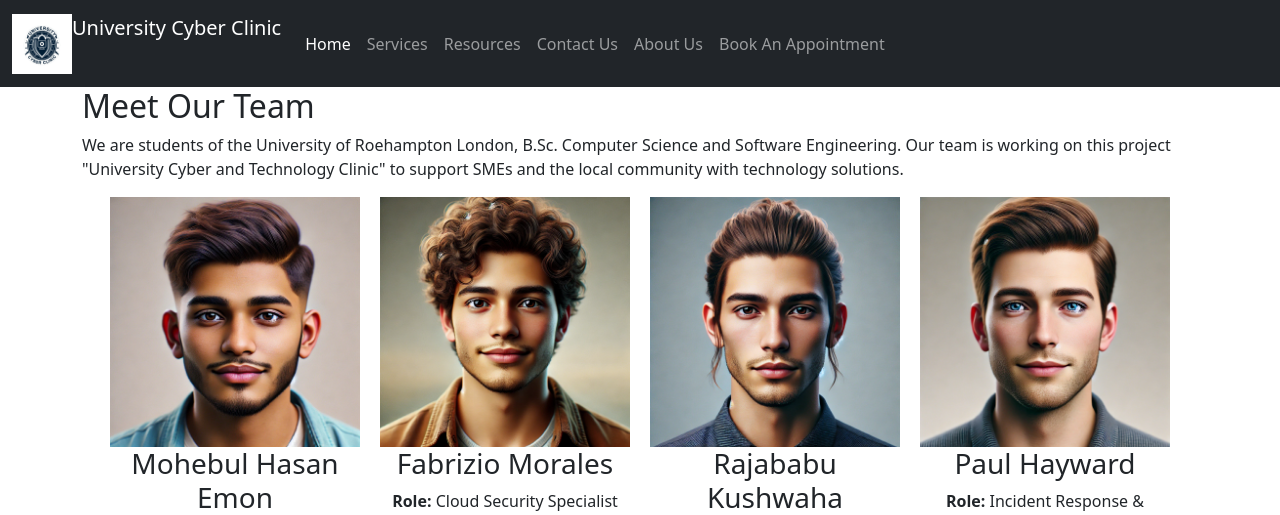
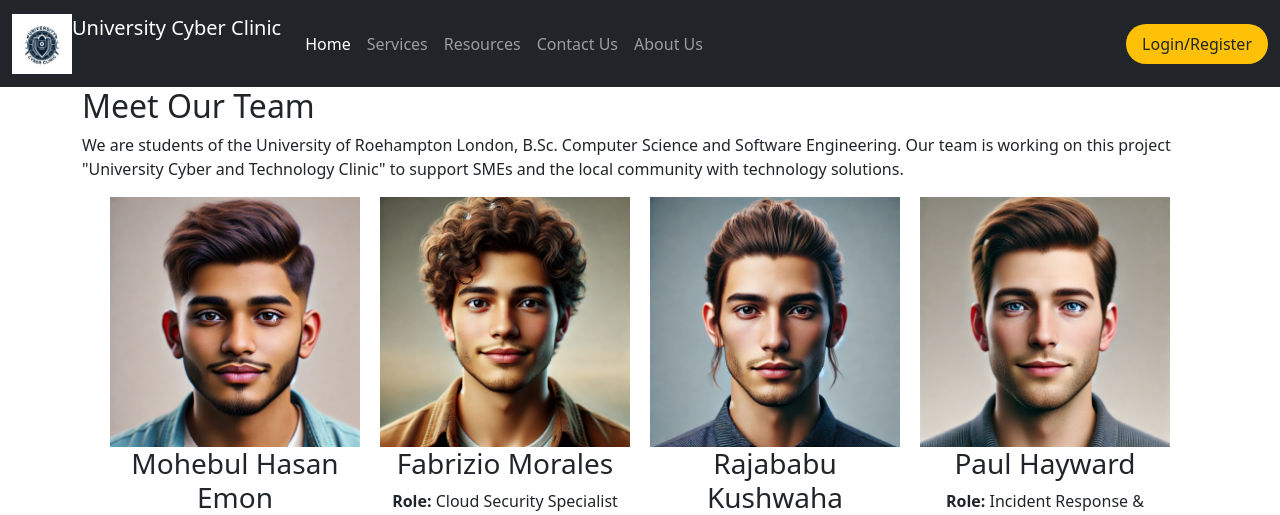
Before and after one commit to FabrizioMorales/Final-Project, a Django app: page /about/ in a window 1280 px wide. Shown: the top 515 px of the page. Run offline with Django 5.2, Linux system fonts and the light colour scheme.

Commit message:
Update base.html to add login/register Buttion on NavBar and Remove Appointment

```diff
--- a/src/django-project/universitycyberclinic/templates/base.html
+++ b/src/django-project/universitycyberclinic/templates/base.html
@@ -42,9 +42,13 @@
               </li>
               <li class="nav-item">
                 <a class="nav-link" href="/about">About Us</a>
-              </li>
+             <!--  <li class="nav-item">
+                <a class="nav-link" href="/appointment">Book An Appointment</a>
+              </li> -->
+            </ul>
+            <ul class="navbar-nav ms-auto">
               <li class="nav-item">
-                <a class="nav-link" href="/appointment">Book An Appointment</a>
+                <a class="nav-link rounded-pill bg-warning text-dark px-3" href="/login">Login/Register</a>
               </li>
             </ul>
           </div>
```
